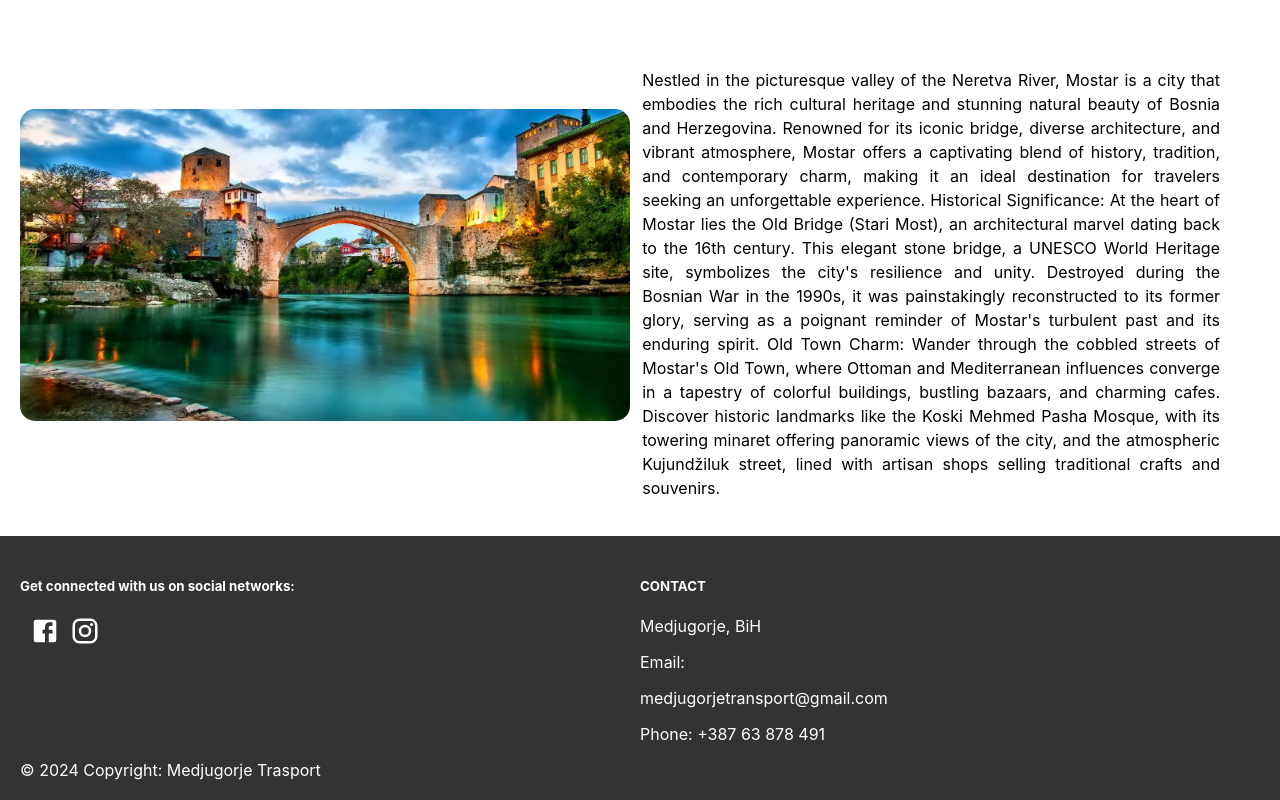
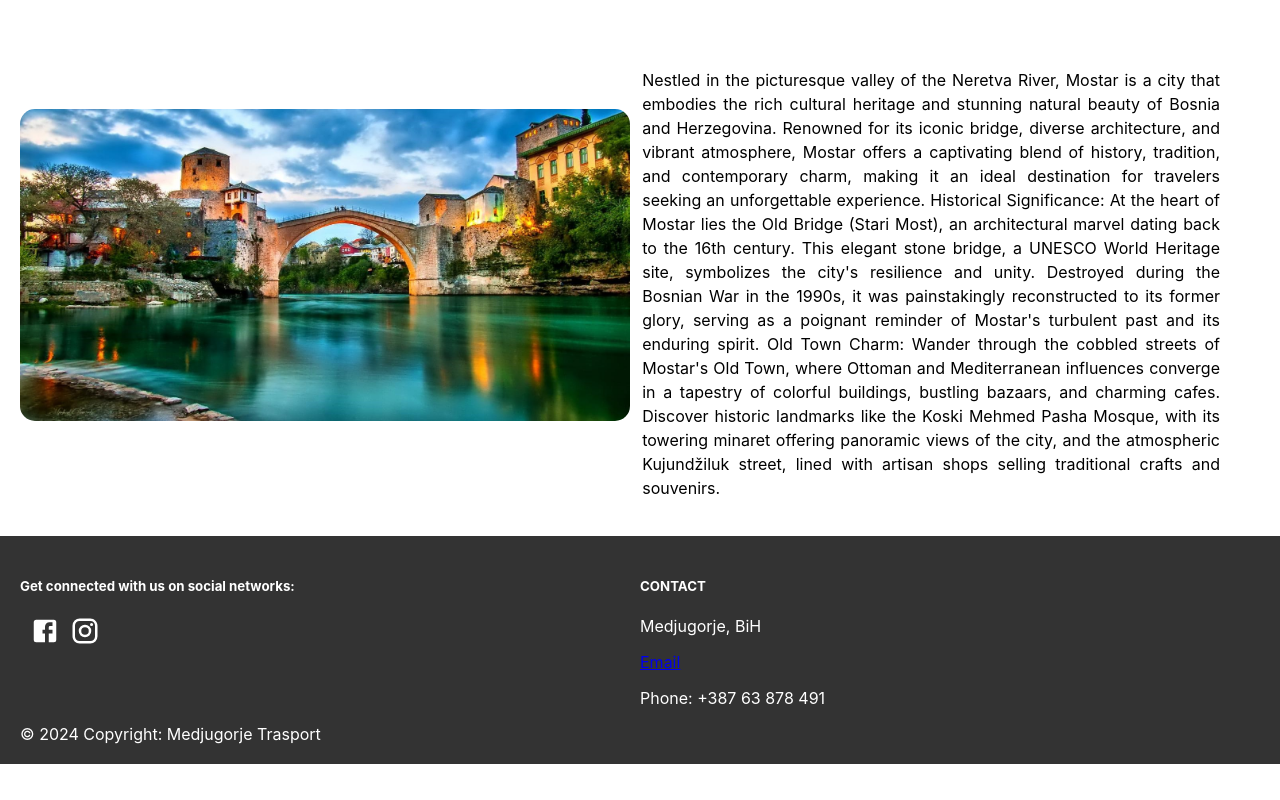
Before and after one commit to student-fit/webappr, a React (Create React App) app in the folder WebStranica/webpage/: page / in a window 1280 px wide. Shown: the part 2513-3313 px from the top of the page. After the commit the page ends 3277 px from the top, so only its background shows below. Built offline with nearby package versions, Linux system fonts and the light colour scheme.

Commit message:
Update Footer.js

```diff
--- a/WebStranica/webpage/src/components/Footer/Footer.js
+++ b/WebStranica/webpage/src/components/Footer/Footer.js
@@ -27,8 +27,8 @@ const Footer = () => {
           <div className="levo">
             <h5>CONTACT</h5>
             <p>Medjugorje, BiH</p>
-            <p>Email:</p>
-            <p> medjugorjetransport@gmail.com</p>
+            <a href="mailto:medjugorjetransport@gmail.com">Email</a>
+
             <p>Phone: +387 63 878 491</p>
 
           </div>
```
